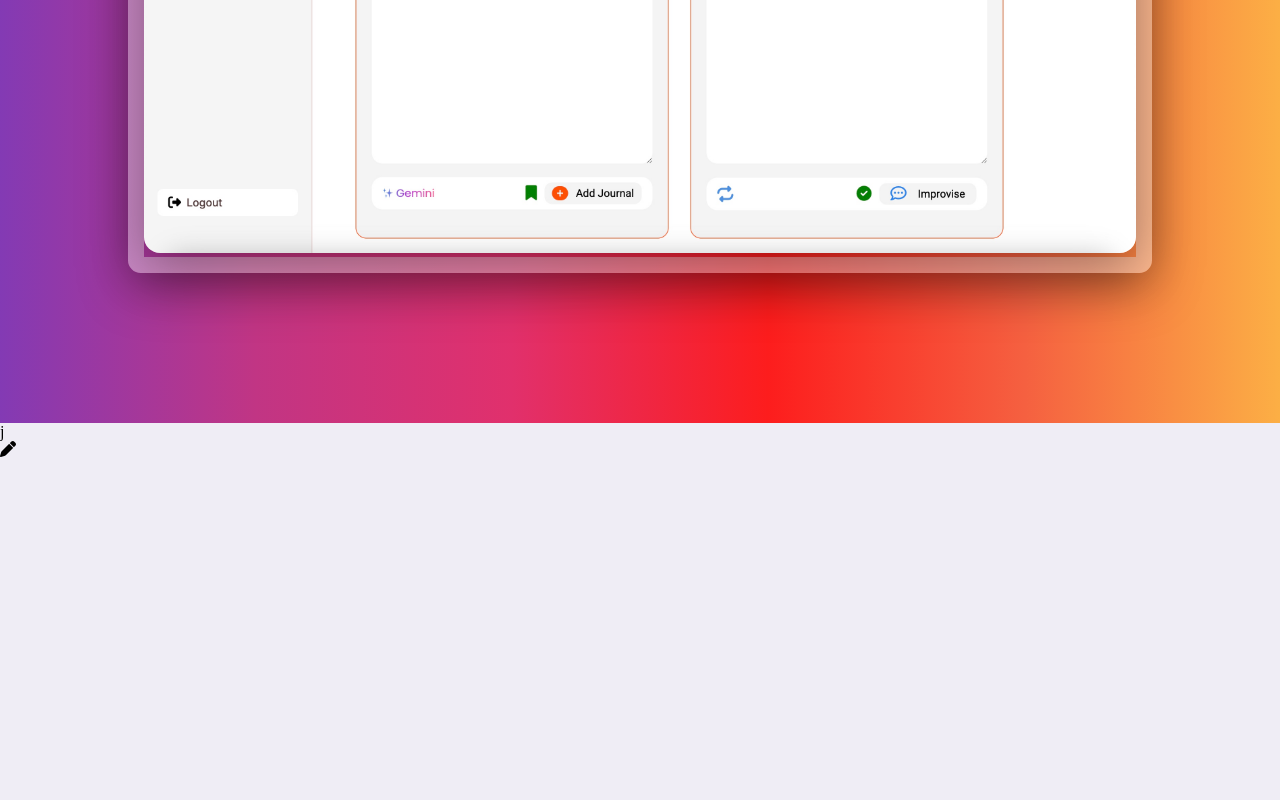
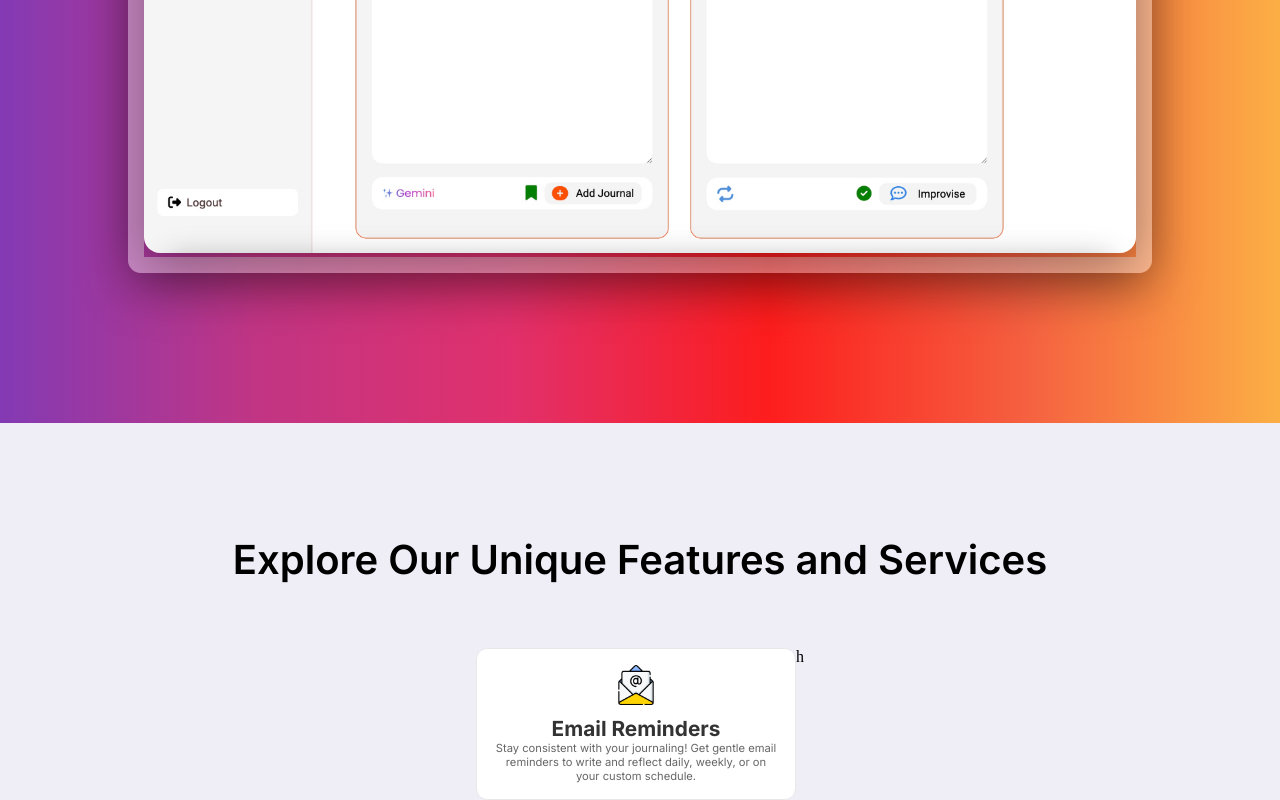
Before and after one commit to DivyanshTulsiani/Journizz, a plain HTML site: page Public/landingpage.html in a window 1280 px wide. Shown: the part 730-1530 px from the top of the page. Before the commit the page ends 1189 px from the top, so only its background shows below. Drawn offline with Linux system fonts and the light colour scheme.

Commit message:
added features on lp

```diff
--- a/Public/landingpage.css
+++ b/Public/landingpage.css
@@ -291,3 +291,78 @@ color: transparent;
   right: 10%;
   animation: floatUpDown 3s ease-in-out infinite;
 }
+
+
+.features{
+  display: flex;
+  flex-direction: column;
+  justify-content: center;
+}
+
+.featurestagline{
+  margin: 0 auto;
+    display: flex;
+    justify-content: center;
+    /* font-family: 'Poppins', sans-serif;
+    letter-spacing: -1px; */
+
+    font-family: 'Inter',sans-serif;
+    /* font-family: 'Inter', 'Helvetica Neue', 'Segoe UI', sans-serif; */
+    margin-top: 7rem;
+    font-size: 2.5rem;
+    font-weight: 600;
+    max-width: 990px;
+    align-content: center;
+    color: #000000;
+    text-align: center;
+}
+
+.featuresicon1{
+  margin: 0 auto;
+  display: flex;
+  flex-direction: row;
+  margin-top: 4rem;
+}
+
+.emailicon{
+  display: flex;
+  flex-direction: column;
+  padding: 1rem;
+  border-radius: 0.7rem;
+  border: 1px solid rgb(232, 232, 232);
+  transition: transform 0.4s linear;
+  width: 320px;
+  background-color: #fff;
+
+}
+
+.imgouter{
+  display: flex;
+  justify-content: center;
+  margin-bottom: 0.7rem;
+}
+
+.emailimg{
+  height: 2.5rem;
+  width: auto;
+}
+
+.emailcontext{
+  font-family: 'Inter', sans-serif;
+  max-width: 18rem;
+  text-align: center;
+  color: #666666;
+  font-size: 0.7rem;
+}
+
+.headline{
+  color: #333333;
+  font-size: 1.3rem;
+  font-family: 'Inter', sans-serif;
+  font-weight: 700;
+  margin: 0 auto;
+}
+
+.emailicon:hover{
+  widt;
+}
--- a/Public/landingpage.html
+++ b/Public/landingpage.html
@@ -59,9 +59,33 @@
     </div>
 
     <div class="features">
-      j
+      <div class="featurestagline">
+        Explore Our Unique Features and Services
+      </div>
+      <div class="featuresicon1">
+       <div class="emailicon">
+        <div class="imgouter">
+          <img class="emailimg" src="UserImages/email.png">
+        </div>
+        <div class="headline">
+          Email Reminders
+        </div>
+        <div class="emailcontext">
+          Stay consistent with your journaling! Get gentle email reminders to write and reflect daily, weekly, or on your custom schedule.
+        </div>
+       </div>
+       <div class="calendaricon">
+        h
+       </div>
+       <div class="geminiicon">
+
+       </div>
+
+      </div>
+      <div class="featuresicon2">
+
+      </div>
     </div>
-    <i class="fa-solid fa-pen"></i>
 
 
   </body>
```
Also changed, not shown: Public/UserImages/email.png (added).
